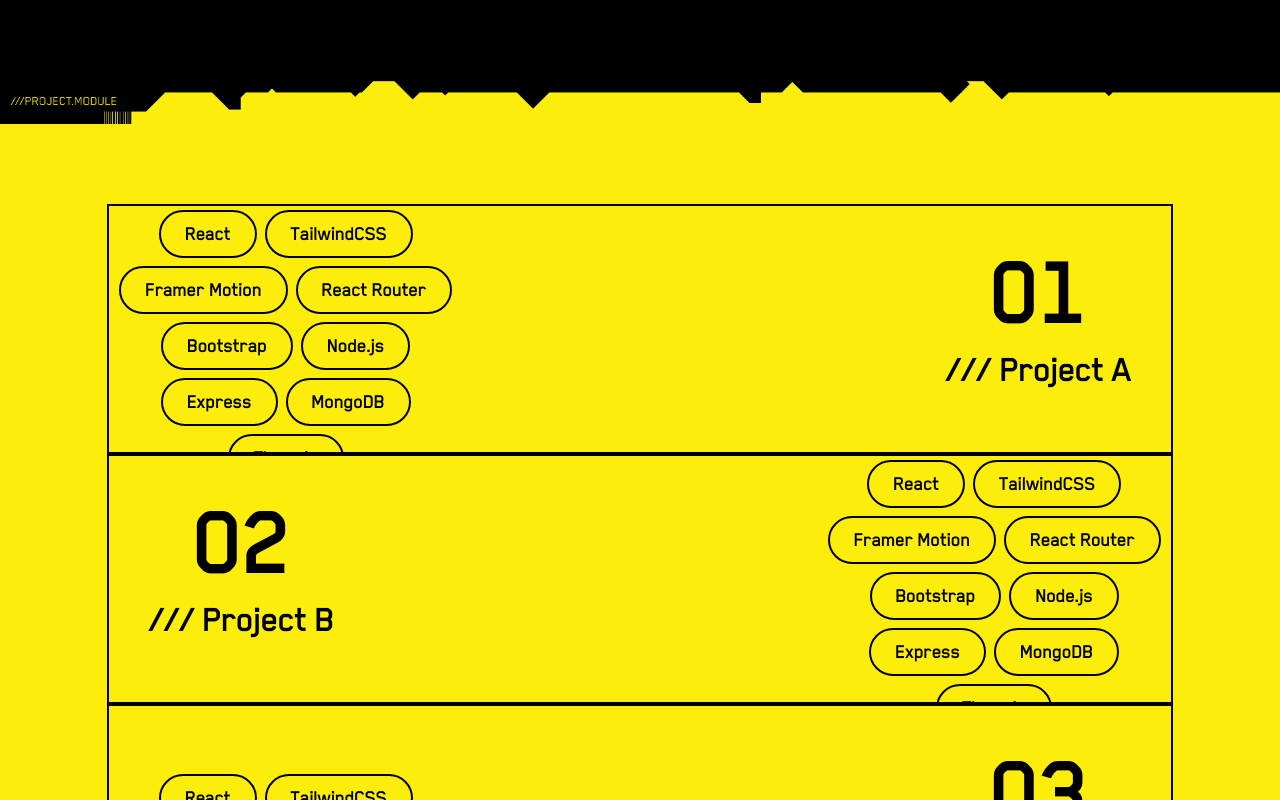
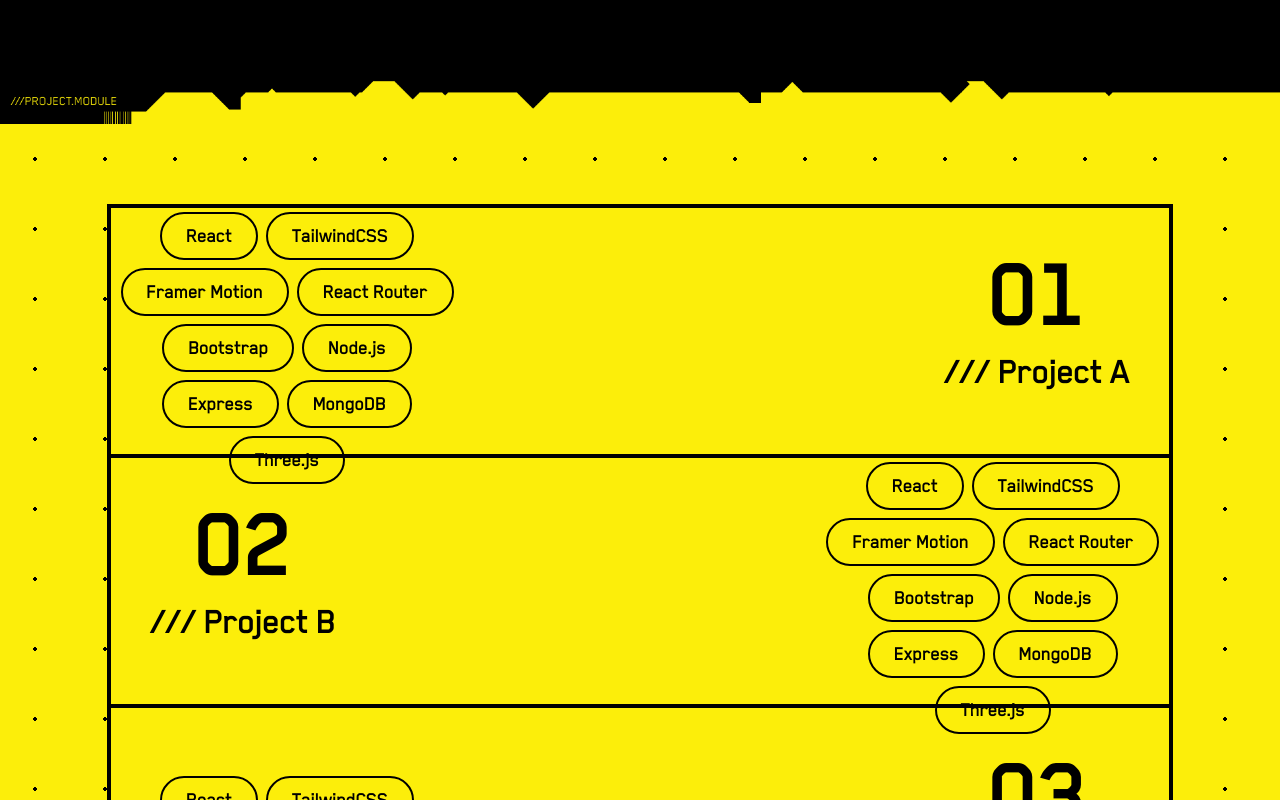
Before and after one commit to Abheelash-Mishra/Portfolio-Website, a React (Vite) app: page / in a window 1280 px wide. Shown: the part 1700-2500 px from the top of the page. Built offline with nearby package versions, Linux system fonts and the light colour scheme.

Commit message:
Added gradient effect to bg

```diff
--- a/src/components/Projects.jsx
+++ b/src/components/Projects.jsx
@@ -84,11 +84,12 @@ const Projects = () => {
 	];
 
 	return (
-		<div className="flex flex-col items-center w-full bg-cyberpunkYellow py-20" id={ "yellow-bg" }>
+		<div className="flex flex-col items-center w-full bg-cyberpunkYellow py-20 pb-64" id={ "yellow-bg" }>
+			<div className={"w-5/6 border-4 border-t-2 border-b-2 border-black"}>
 			{ projectArray.map((project, index) => (
 				<motion.button
 					key={ project.id }
-					className="flex flex-col w-5/6  border-2 border-t-2 border-black bg-cyberpunkYellow"
+					className="flex flex-col w-full border-t-2 border-b-2 border-black bg-cyberpunkYellow"
 					onClick={ () => toggleDetails(index) }
 					animate={ { height: isOpen[index] ? expandedHeight : 250 } }
 					transition={ { duration: 0.5, ease: "easeInOut" } }
@@ -199,6 +200,7 @@ const Projects = () => {
 
 				</motion.button>
 			)) }
+			</div>
 		</div>
 	);
 };
--- a/src/global.css
+++ b/src/global.css
@@ -24,3 +24,18 @@ body {
     clip-path: polygon(0% 0%, 100% 0%, 50% 100%, 0% 100%);
     mask-image: linear-gradient(-45deg, rgba(0,0,0,0) 0%, rgba(0,0,0,0) 40%, rgba(0,0,0,0.8) 50%, rgba(0,0,0,0.8) 100%);
 }
+
+#yellow-bg {
+    background-image: radial-gradient(#000000 2px, transparent 2px);
+    background-size: 70px 70px;
+    background-color: #fcee0a;
+
+    mask-image: linear-gradient(
+            to bottom,
+            transparent 0%,
+            rgba(255, 252, 10, 1) 0%,
+            rgba(255, 252, 10, 1) 80%,
+            rgba(255, 252, 10, 0) 100%
+    );
+    mask-size: 100% 100%;
+}
```
